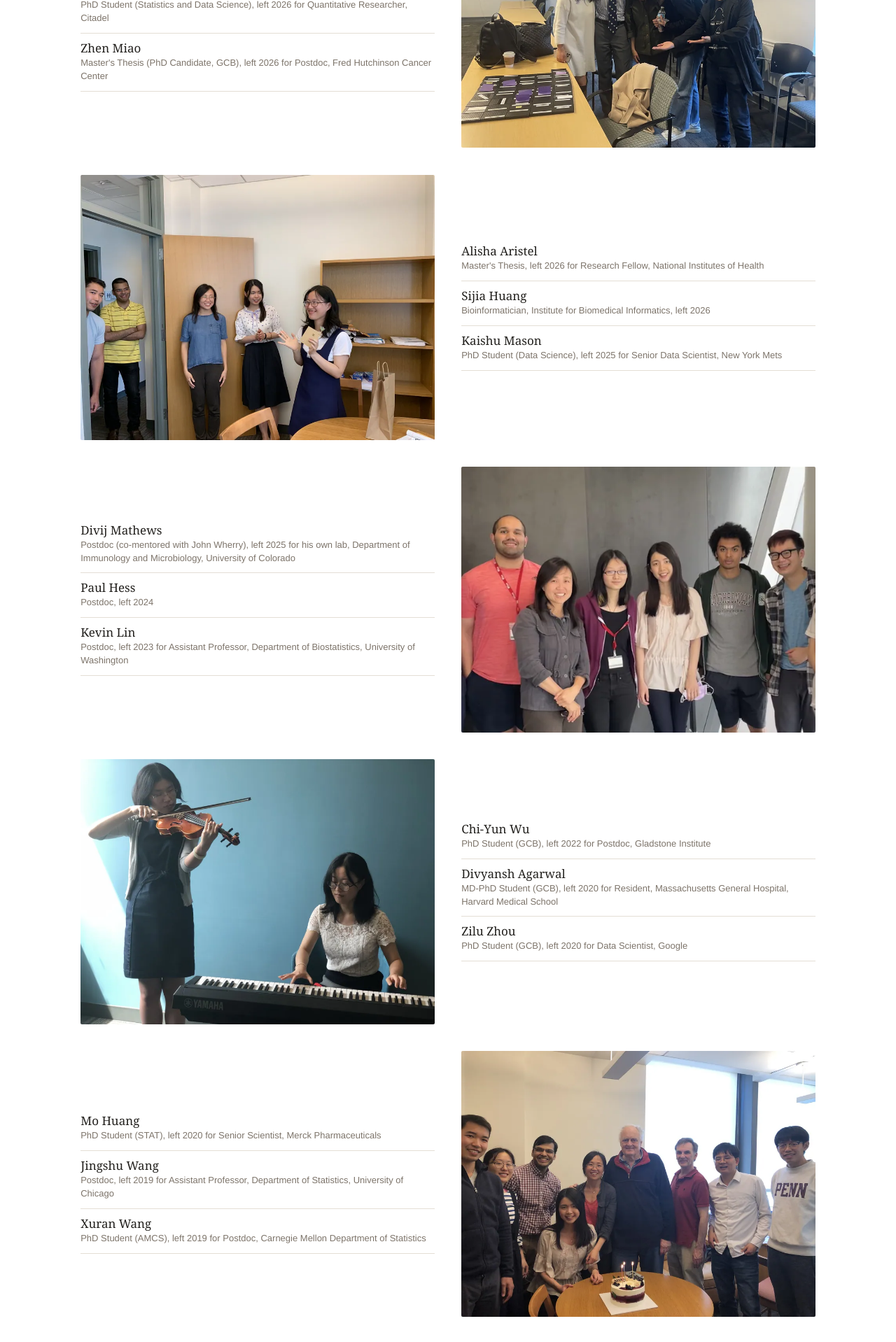
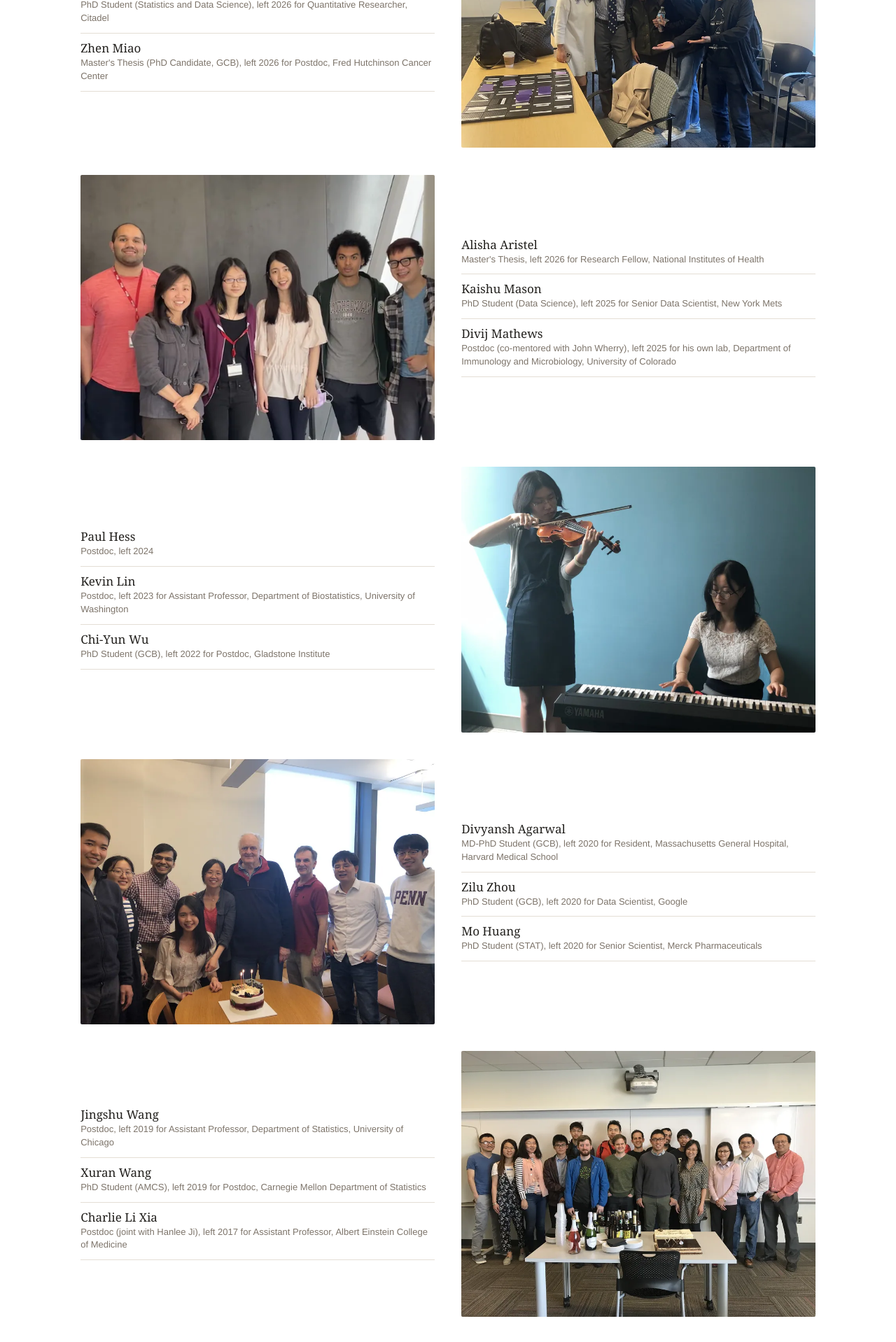
Before and after one commit to nzhanglab/nzhanglab.github.io, a Jekyll site: the page built from pages/team.html, in a window 1280 px wide. Shown: the part 2248-4166 px from the top of the page at 70% size. Built offline with Jekyll 4.4.1, drawn with Linux system fonts in a browser that asks for light colours.

Commit message:
Remove Sijia Huang from the alumni, and the photograph above Divij Mathews
Sijia Huang was funded by the lab's grants rather than a member of it, so she
does not belong in the alumni list.

img-6536 is dropped too. It carries no date, so placing it among photographs
that otherwise run newest-first was always arbitrary, and it read as out of
place where it sat.

That leaves twenty names and six photographs, so the rows are now driven by the
alumni count rather than the photo count: every name is listed whether or not a
photograph remains for its row, and a row without one takes the full width
instead of leaving an empty column.

Co-Authored-By: Claude Opus 5 (1M context) <noreply@anthropic.com>
Claude-Session: https://claude.ai/code/session_01J9pmwwgMJKDJpt5GHaLedS

```diff
--- a/_data/team.yml
+++ b/_data/team.yml
@@ -60,9 +60,6 @@ alumni:
     year: 2026
     was: Master's Thesis
     now: Research Fellow, National Institutes of Health
-  - name: Sijia Huang
-    year: 2026
-    was: Bioinformatician, Institute for Biomedical Informatics
   - name: Kaishu Mason
     year: 2025
     was: PhD Student (Data Science)
--- a/assets/themes/twitter/css/team.css
+++ b/assets/themes/twitter/css/team.css
@@ -285,6 +285,8 @@ h2.team-eyebrow, .team-eyebrow {
   align-items: center;
 }
 .team-lane-row:nth-child(even) .team-lane-photo { order: -1; }
+/* When the photographs run out, the remaining names take the full width. */
+.team-lane-row.no-photo { grid-template-columns: 1fr; }
 
 .team-lane-photo figure { margin: 0; }
 .team-lane-photo .lp img {
--- a/pages/team.html
+++ b/pages/team.html
@@ -17,7 +17,7 @@ even if the build script is rerun. {%- endcomment -%}
 {%- assign reel_order = "img-0801,img-2383,img-0693,img-3879,img-4189,img-4186,img-2058,img-2066,img-5506,img-5587,ee9587ac-027c-4c2c-ae3a-db57c82abcea,img-5921" | split: "," -%}
 {%- comment -%} Dated photographs run newest first, matching the alumni order
 beside them. The two undated ones sit where the PI placed them. {%- endcomment -%}
-{%- assign lane_order = "img-4250,img-6536,img-6701,img-6057,img-3954,img-2365,cc12e793-6e87-4432-96f5-59f4255b61b7" | split: "," -%}
+{%- assign lane_order = "img-4250,img-6701,img-6057,img-3954,img-2365,cc12e793-6e87-4432-96f5-59f4255b61b7" | split: "," -%}
 
 <div class="team">
 
@@ -84,10 +84,16 @@ beside them. The two undated ones sit where the PI placed them. {%- endcomment -
 
   <div class="team-lane">
     {%- assign per_row = 3 -%}
-    {%- for slug in lane_order -%}
+    {%- assign total = T.alumni | size -%}
+    {%- assign rows = total | divided_by: per_row -%}
+    {%- assign exact = rows | times: per_row -%}
+    {%- if exact < total %}{% assign rows = rows | plus: 1 %}{% endif -%}
+    {%- for i in (1..rows) -%}
+      {%- assign idx = forloop.index0 -%}
+      {%- assign slug = lane_order[idx] -%}
       {%- assign p = MEM | where: "slug", slug | first -%}
-      {%- assign start = forloop.index0 | times: per_row -%}
-      <div class="team-lane-row">
+      {%- assign start = idx | times: per_row -%}
+      <div class="team-lane-row{% unless p %} no-photo{% endunless %}">
         <div class="team-lane-text">
           <ul class="team-lane-list">
             {%- for a in T.alumni offset: start limit: per_row -%}
```
